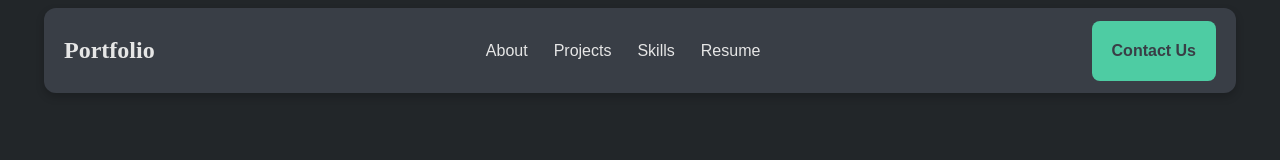
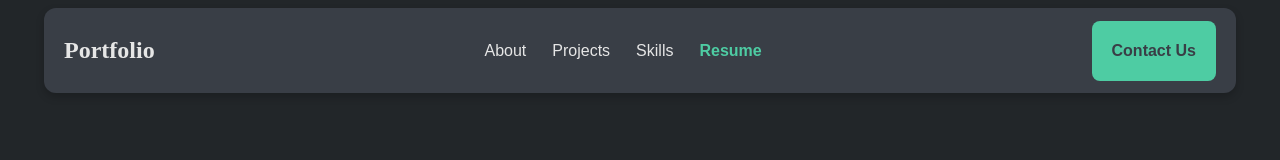
Before and after one commit to Himanshu08Kumar/New-Respository, a React (Vite) app: page /resume in a window 1280 px wide. Shown: the top 160 px of the page. Built offline with nearby package versions, Linux system fonts and the light colour scheme; a web font is replaced by a local one.

Commit message:
form completed

```diff
--- a/package.json
+++ b/package.json
@@ -10,6 +10,7 @@
     "preview": "vite preview"
   },
   "dependencies": {
+    "@emailjs/browser": "^4.4.1",
     "@emotion/react": "^11.13.3",
     "@emotion/styled": "^11.13.0",
     "@mui/icons-material": "^6.1.4",
--- a/src/components/Header.jsx
+++ b/src/components/Header.jsx
@@ -1,7 +1,7 @@
 import React, { useState } from 'react';
 import { NavLink } from 'react-router-dom';
 import './header.css';
-import emailjs from 'emailjs-com';  // Add EmailJS
+import emailjs from 'emailjs-com';
 
 const Header = () => {
   const [isFormOpen, setIsFormOpen] = useState(false);
@@ -10,9 +10,14 @@ const Header = () => {
     from_email: '',
     message: ''
   });
+  const [isMenuOpen, setIsMenuOpen] = useState(false);
 
   const toggleForm = () => {
     setIsFormOpen(!isFormOpen);
+  };
+
+  const toggleMenu = () => {
+    setIsMenuOpen(!isMenuOpen);
   };
 
   const handleInputChange = (e) => {
@@ -35,10 +40,9 @@ const Header = () => {
         alert('Failed to send the email, please try again.');
       });
 
-      setFormData({ from_name: '', from_email: '', message: '' });
-      toggleForm();
+    setFormData({ from_name: '', from_email: '', message: '' });
+    toggleForm();
   };
-
 
   return (
     <header className='header'>
@@ -48,27 +52,34 @@ const Header = () => {
         </NavLink>
       </div>
 
-      <nav className='nav-header'>
+      <div className={`hamburger ${isMenuOpen ? 'open' : ''}`} onClick={toggleMenu}>
+        <div className='bar'></div>
+        <div className='bar'></div>
+        <div className='bar'></div>
+      </div>
+      <div className={`nav-header ${isMenuOpen ? 'open' : ''}`}>
+
         <ul className='nav-list'>
           <li><NavLink to='/' className='link'>About</NavLink></li>
           <li><NavLink to='/projects' className='link'>Projects</NavLink></li>
           <li><NavLink to='/skills' className='link'>Skills</NavLink></li>
           <li><NavLink to='/resume' className='link'>Resume</NavLink></li>
         </ul>
-      </nav>
+      </div>
 
-      {/* Contact Us Button */}
+
+
       <div className='contact' onClick={toggleForm}>
         <p>Contact Us</p>
       </div>
 
-      {/* Contact Form Modal */}
+
       {isFormOpen && (
         <div className='modal'>
           <div className='modal-content'>
             <span className='close' onClick={toggleForm}>&times;</span>
             <form onSubmit={sendEmail}>
-            <label>Name:</label>
+              <label>Name:</label>
               <input
                 type='text'
                 name='from_name'
--- a/src/components/header.css
+++ b/src/components/header.css
@@ -13,6 +13,35 @@
 
 .header:hover {
   background-color: #333333;
+}
+
+.nav-header li::after {
+  content: '';
+  position: absolute;
+  width: 0;
+  height: 2px;
+  left: 50%;
+  bottom: -5px;
+  background-color: #4ecca3;
+  transition: all 0.3s ease-in-out;
+}
+
+.nav-header li:hover::after {
+  left: 0;
+  width: 100%;
+}
+
+
+.nav-header li .active {
+  color: #4ecca3;
+  font-weight: bold;
+}
+
+.nav-header li .active::after {
+  left: 0;
+  width: 100%;
+  scale: 1.2;
+  color: #4ecca3;
 }
 
 .link {
@@ -60,12 +89,13 @@
   color: #4ecca3;
 }
 
-/* .nav-header li {
+
+.nav-header li {
     cursor: pointer;
   position: relative;
   padding: 5px;
   transition: transform 0.3s, color 0.3s;
-} */
+}
 
 .nav-header {
   display: flex;
@@ -88,6 +118,10 @@
   color: #393e46;
   font-weight: bold;
   cursor: pointer;
+  transition: all 0.3s;
+}
+.contact:hover{
+  color:#fff
 }
 
 .port {
@@ -117,6 +151,7 @@
 .modal-content {
   background-color: #393939cc;
   padding: 20px;
+  cursor: default;
   border-radius: 10px;
   width: 90%;
   max-width: 500px;
@@ -124,11 +159,15 @@
 }
 
 .close {
-  position: absolute;
-  top: 10px;
-  right: 20px;
+  position: relative;
+  top: 5px;
+  left: 95%;
   font-size: 30px;
   cursor: pointer;
+  transition: all 0.3s;
+}
+.close:hover{
+  color: red;
 }
 
 
@@ -139,10 +178,13 @@ form {
 
 input, textarea {
   margin-bottom: 1rem;
+  margin-top: 10px;
   padding: 10px;
   font-size: 16px;
   border: 1px solid #ccc;
   border-radius: 5px;
+  color: #efefef;
+  background-color: #393e46;
 }
 
 button {
```
Also changed, not shown: 1 other file (tests, documents, lock files or other folders).
